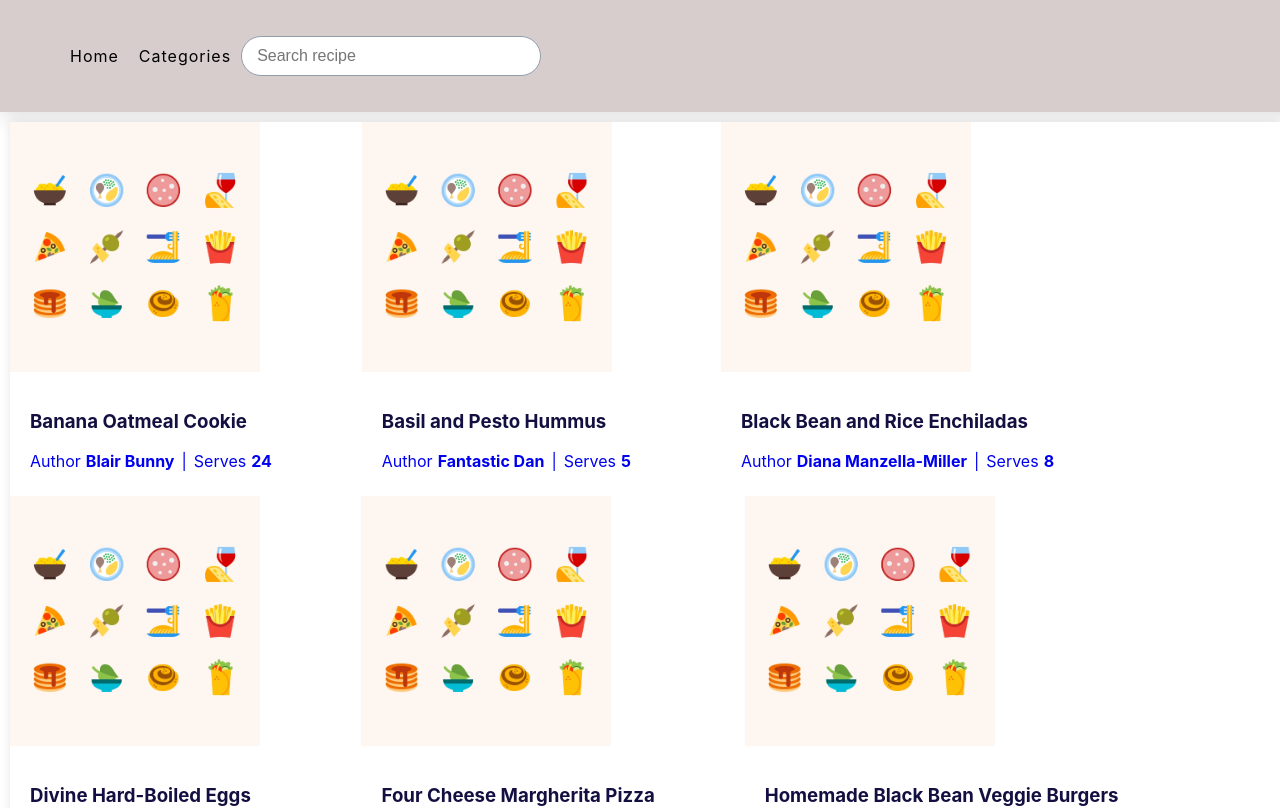
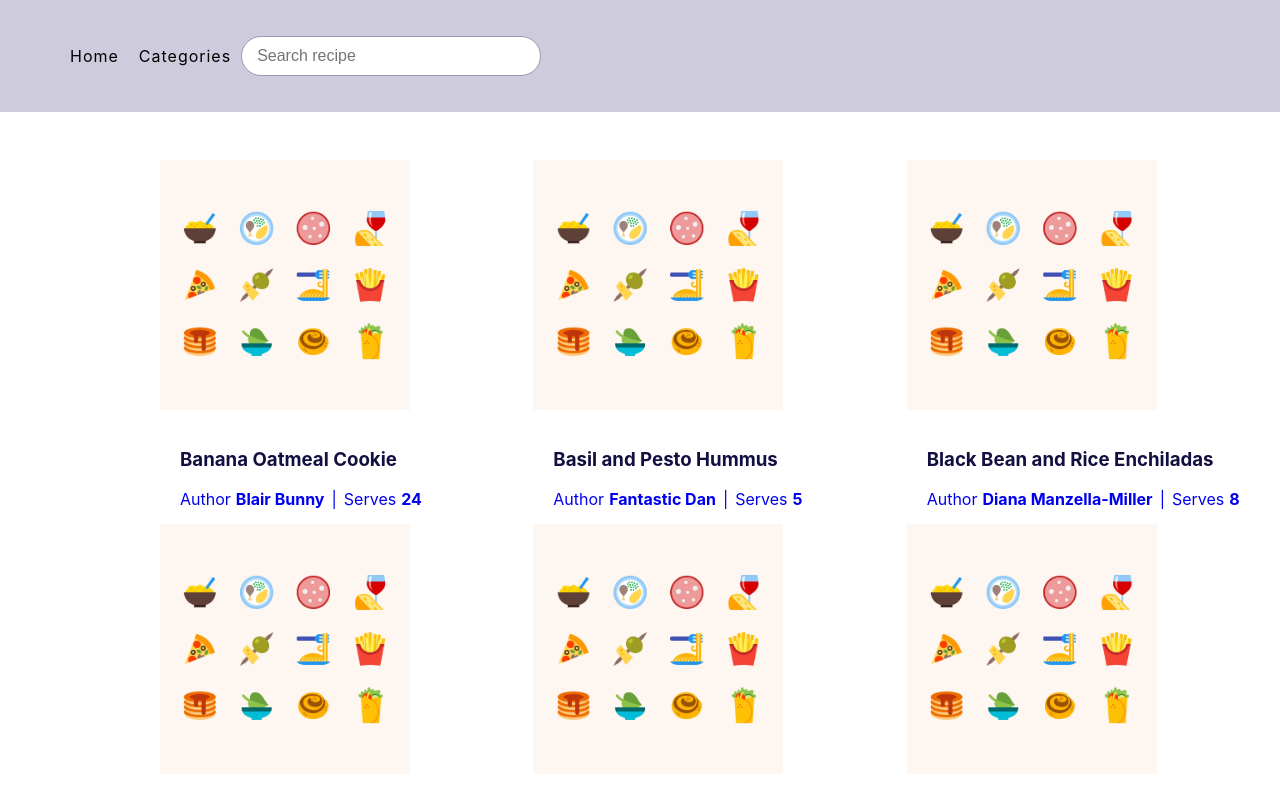
Before and after one commit to julienyaware/recipes, a React (Create React App) app: page / in a window 1280 px wide. Shown: the top 808 px of the page. Built offline with nearby package versions, Linux system fonts and the light colour scheme.

Commit message:
Added Recipe details rendering

```diff
--- a/src/components/RecipeDetails.jsx
+++ b/src/components/RecipeDetails.jsx
@@ -14,8 +14,34 @@ function RecipeDetails() {
 
     return (
         <div className="reciperDetails">
-            {specificRecipe.description}
+            <h3 className="cardTitle">{specificRecipe.title}</h3>
+            <h4>{specificRecipe.description}</h4>
+            <p>Prep Time:<span>{specificRecipe.prep_time_min}</span></p>
+          <div className="ingredients">
+            <h4 className="heading">Ingredients</h4>
+            <ul className="listItem">
+              {specificRecipe.ingredients.map((ingredient,index) => (
+                <li key={index}>
+                 {ingredient}
+                </li>
+              ))}
+            </ul>
+          </div>
+          <div className="cookingInstructions">
+            <h4 className="heading">Instructions</h4>
+            <div className="cookingInstructions">
+            <ul className="listItem">
+              {specificRecipe.directions.map((direction,i)=>(
+              <li key={i}>
+               {direction}
+              </li>
+              ))}
+               </ul>
+            </div>
+          </div>
         </div>
+
+
     );
 }
 
--- a/src/styles/navBar.css
+++ b/src/styles/navBar.css
@@ -3,14 +3,8 @@
     display: flex;
     align-items: center;
     padding: 20px;
-    background-color: #d8cdcd;
-
-    box-shadow: 0 3px 20px rgb(77 77 77 / 20%);
+    background-color: #cdcbdc;
   }
-
-  /* .navBar {
-margin-bottom: 50px;  } */
-
   .menus {
     list-style-type: none;
   }
--- a/src/styles/recipeCard.css
+++ b/src/styles/recipeCard.css
@@ -14,14 +14,11 @@
     margin-right: 7px;
   }
   .recipeCard {
-    display: flex;
-    flex-wrap: wrap;
+    display: grid;
+    grid-template-columns: repeat(3,3fr);
     margin-bottom: 5px;
-    margin-left: 10px;
-    margin-top: 10px;
-    gap: 10px 70px;
-    box-shadow: 0 0 10px rgb(0 0 0 / 10%);
-    background-color: #fff;
+    margin-left: 10rem;
+    margin-top: 3rem;
   }
 
   .cardA {
```
